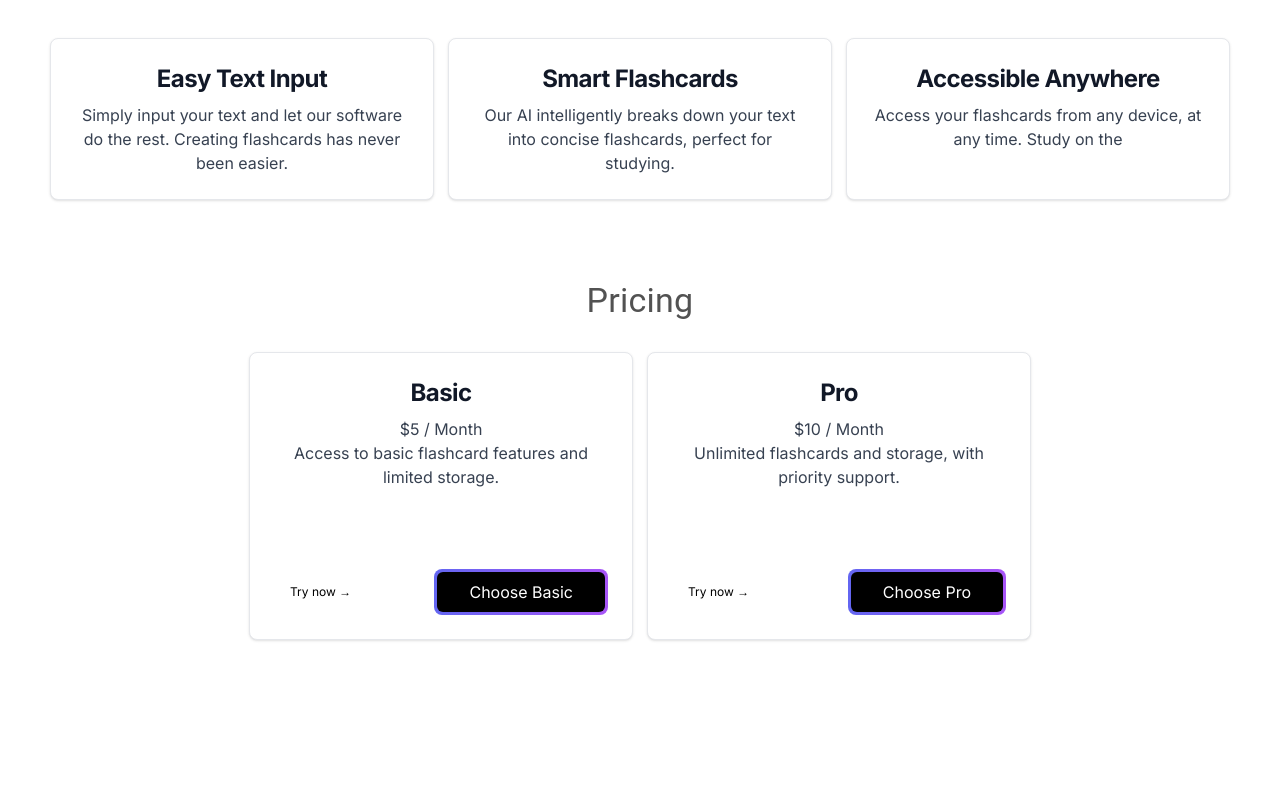
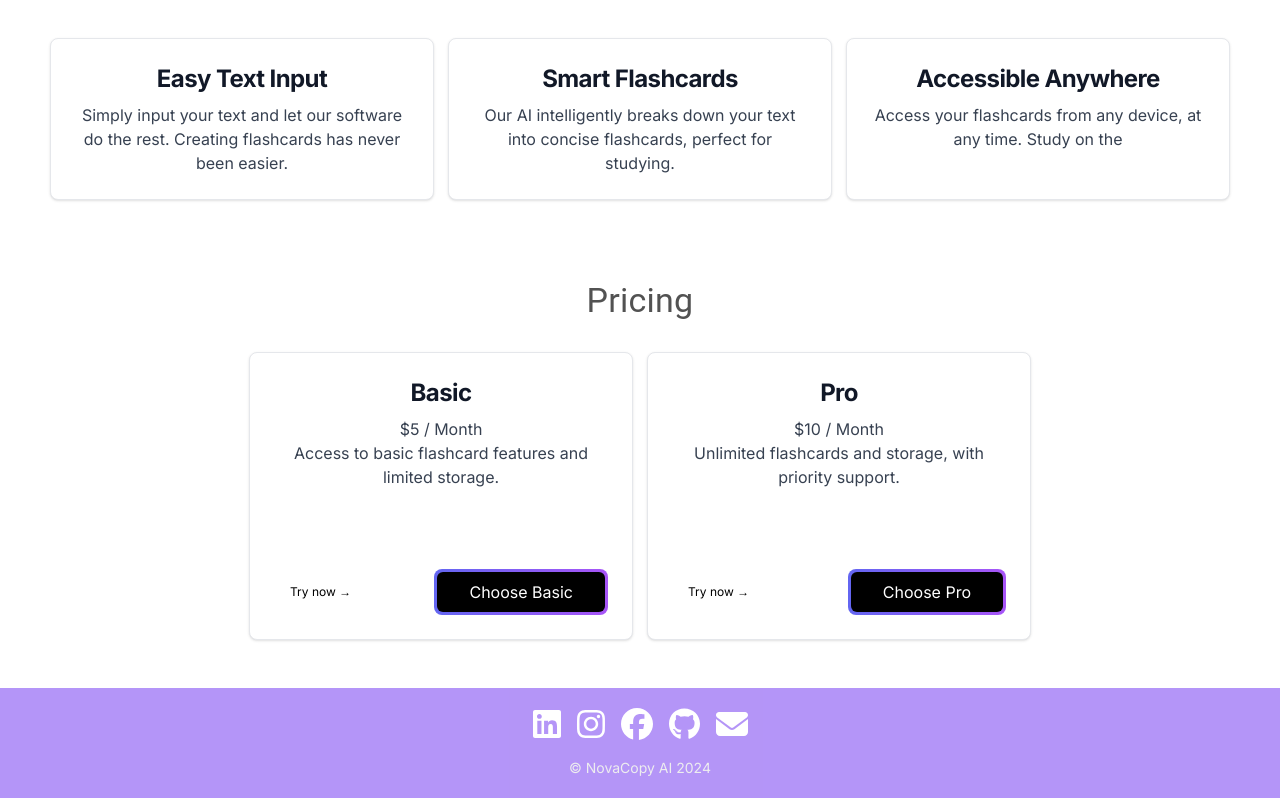
Before and after one commit to Cindy0202-mae/Flashcard-SaaS-Project, a Next.js app: page / in a window 1280 px wide. Shown: the part 510-1308 px from the top of the page. Before the commit the page ends 1198 px from the top, so only its background shows below. Built offline with nearby package versions, Linux system fonts and the light colour scheme; no server answers.

Commit message:
fixed position selection issue and added a footer to top page

```diff
--- a/app/generate/page.js
+++ b/app/generate/page.js
@@ -69,8 +69,12 @@ export default function Flashcard() {
   const handleClick = (label) => {
     const newSelectedChip = selectedChip === label ? null : label;
     setSelectedChip(newSelectedChip);
+    if (newSelectedChip === null) {
+      setPosition("");
+    } else {
       setPosition(newSelectedChip);
     }
+  };
 
   const handleCardClick = (id) => {
     setFlipped((prev) => ({
@@ -131,7 +135,8 @@ export default function Flashcard() {
     router.push("/flashcards");
   };
 
-const labels = ["Frontend Developer",
+  const labels = [
+    "Frontend Developer",
     "Backend Developer",
     "Full Stack Developer",
     "DevOps Engineer",
@@ -150,7 +155,8 @@ const labels = ["Frontend Developer",
     "QA Engineer",
     "UX/UI Designer",
     "Mobile App Developer",
-                "Systems Analyst"];
+    "Systems Analyst",
+  ];
 
   return (
     <>
@@ -181,7 +187,7 @@ const labels = ["Frontend Developer",
                   label={label}
                   color="primary"
                   sx={{ mb: 1 }}
-                  variant={selectedChip.includes(label) ? "filled" : "outlined"}
+                  variant={selectedChip === label ? "filled" : "outlined"}
                   onClick={() => handleClick(label)}
                 />
               ))}
--- a/app/page.js
+++ b/app/page.js
@@ -1,6 +1,7 @@
 "use client";
 import getStripe from "@/utils/get-stripe";
 import Navbar from '../components/Navbar'
+import Footer from '../components/Footer'
 import {
   Box,
   Container,
@@ -66,7 +67,7 @@ export default function Home() {
         </Typography>
         <Typography variant="h5" gutterBottom className="text-neutral-600">
           {" "}
-          The easiest way to make flashcards from text
+          AI-Powered Prep for Your Tech Interview Success
         </Typography>
         <button
           className="p-[3px] mt-5 relative"
@@ -205,6 +206,7 @@ export default function Home() {
         </Box>
       </Box>
     </Container>
+    <Footer />
     </>
   );
 }
--- a/app/team/page.js
+++ b/app/team/page.js
@@ -1,5 +1,6 @@
 'use client'
 import Navbar from '../../components/Navbar'
+import Footer from '../../components/Footer'
 import {
   Box,
   Typography,
--- /dev/null
+++ b/components/Footer.jsx
@@ -0,0 +1,96 @@
+import React from "react";
+import Link from "next/link";
+import { FontAwesomeIcon } from '@fortawesome/react-fontawesome';
+import { faLinkedin, faInstagram, faFacebook, faGithub } from '@fortawesome/free-brands-svg-icons';
+import { faEnvelope } from '@fortawesome/free-solid-svg-icons';
+
+export default function Footer() {
+  const handleClick = (event) => {
+    event.preventDefault();
+    alert("Coming soon");
+  };
+
+  return (
+    <footer
+      id="footer"
+      style={{ backgroundColor: "#8D5DF4" }}
+      className="text-white py-5 mt-auto w-full opacity-65"
+    >
+      <div className="container mx-auto">
+        <ul className="flex justify-center space-x-4 mb-4">
+          <li>
+            <Link href="https://www.linkedin.com" legacyBehavior>
+              <a
+                onClick={handleClick}
+                target="_blank"
+                rel="noopener noreferrer"
+                className="text-white hover:text-purple-300 transition"
+                title="LinkedIn"
+              >
+                <FontAwesomeIcon icon={faLinkedin} size="2x" />
+                <span className="sr-only">LinkedIn</span>
+              </a>
+            </Link>
+          </li>
+          <li>
+            <Link href="https://www.instagram.com" legacyBehavior>
+              <a
+                onClick={handleClick}
+                target="_blank"
+                rel="noopener noreferrer"
+                className="text-white hover:text-purple-300 transition"
+                title="Instagram"
+              >
+                <FontAwesomeIcon icon={faInstagram} size="2x" />
+                <span className="sr-only">Instagram</span>
+              </a>
+            </Link>
+          </li>
+          <li>
+            <Link href="https://www.facebook.com" legacyBehavior>
+              <a
+                onClick={handleClick}
+                target="_blank"
+                rel="noopener noreferrer"
+                className="text-white hover:text-purple-300 transition"
+                title="Facebook"
+              >
+                <FontAwesomeIcon icon={faFacebook} size="2x" />
+                <span className="sr-only">Facebook</span>
+              </a>
+            </Link>
+          </li>
+          <li>
+            <Link href="https://github.com/Cindy0202-mae/Flashcard-SaaS-Project" legacyBehavior>
+              <a
+                target="_blank"
+                rel="noopener noreferrer"
+                className="text-white hover:text-purple-300 transition"
+                title="GitHub"
+              >
+                <FontAwesomeIcon icon={faGithub} size="2x" />
+                <span className="sr-only">Github</span>
+              </a>
+            </Link>
+          </li>
+          <li>
+            <Link href="mailto:spongheen@gmail.com" legacyBehavior>
+              <a
+                className="text-white hover:text-purple-300 transition"
+                title="Email"
+                target="_blank"
+                rel="noopener noreferrer"
+              >
+                <FontAwesomeIcon icon={faEnvelope} size="2x" />
+                <span className="sr-only">Email</span>
+              </a>
+            </Link>
+          </li>
+        </ul>
+        <ul className="flex justify-center text-sm text-zinc-200">
+          <li>&copy; NovaCopy AI 2024</li>
+        </ul>
+      </div>
+    </footer>
+  );
+}
--- a/components/Navbar.jsx
+++ b/components/Navbar.jsx
@@ -3,15 +3,15 @@ import { Bars3Icon, XMarkIcon } from '@heroicons/react/24/outline'
 import {
   Button
 } from "@mui/material";
-import { FontAwesomeIcon } from '@fortawesome/react-fontawesome';
-import { faHouse, faSquare, faPeopleGroup, faHammer } from '@fortawesome/free-solid-svg-icons';
+// import { FontAwesomeIcon } from '@fortawesome/react-fontawesome';
+// import { faHouse, faSquare, faPeopleGroup, faHammer } from '@fortawesome/free-solid-svg-icons';
 import { UserButton, SignedIn, SignedOut } from '@clerk/nextjs';
 
 const navigation = [
   { name: 'Home', href: '/', icon: "faHouse", current: true },
   { name: 'Flashcards', href: '/flashcards', icon: "faSquare", current: false },
-  { name: 'Team', href: '/team', icon: "faPeopleGroup", current: false },
-  { name: 'Works', href: '/works', icon: "faHammer", current: false }
+  // { name: 'Team', href: '/team', icon: "faPeopleGroup", current: false },
+  // { name: 'Works', href: '/works', icon: "faHammer", current: false }
 ];
 
 // const iconMapping = {
--- a/package.json
+++ b/package.json
@@ -13,6 +13,7 @@
     "@emotion/react": "^11.13.0",
     "@emotion/styled": "^11.13.0",
     "@fortawesome/fontawesome-svg-core": "^6.6.0",
+    "@fortawesome/free-brands-svg-icons": "^6.6.0",
     "@fortawesome/free-solid-svg-icons": "^6.6.0",
     "@fortawesome/react-fontawesome": "^0.2.2",
     "@headlessui/react": "^2.1.2",
```
Also changed, not shown: 1 other file (tests, documents, lock files or other folders). Lines whose indentation alone changed are shown as unchanged.
